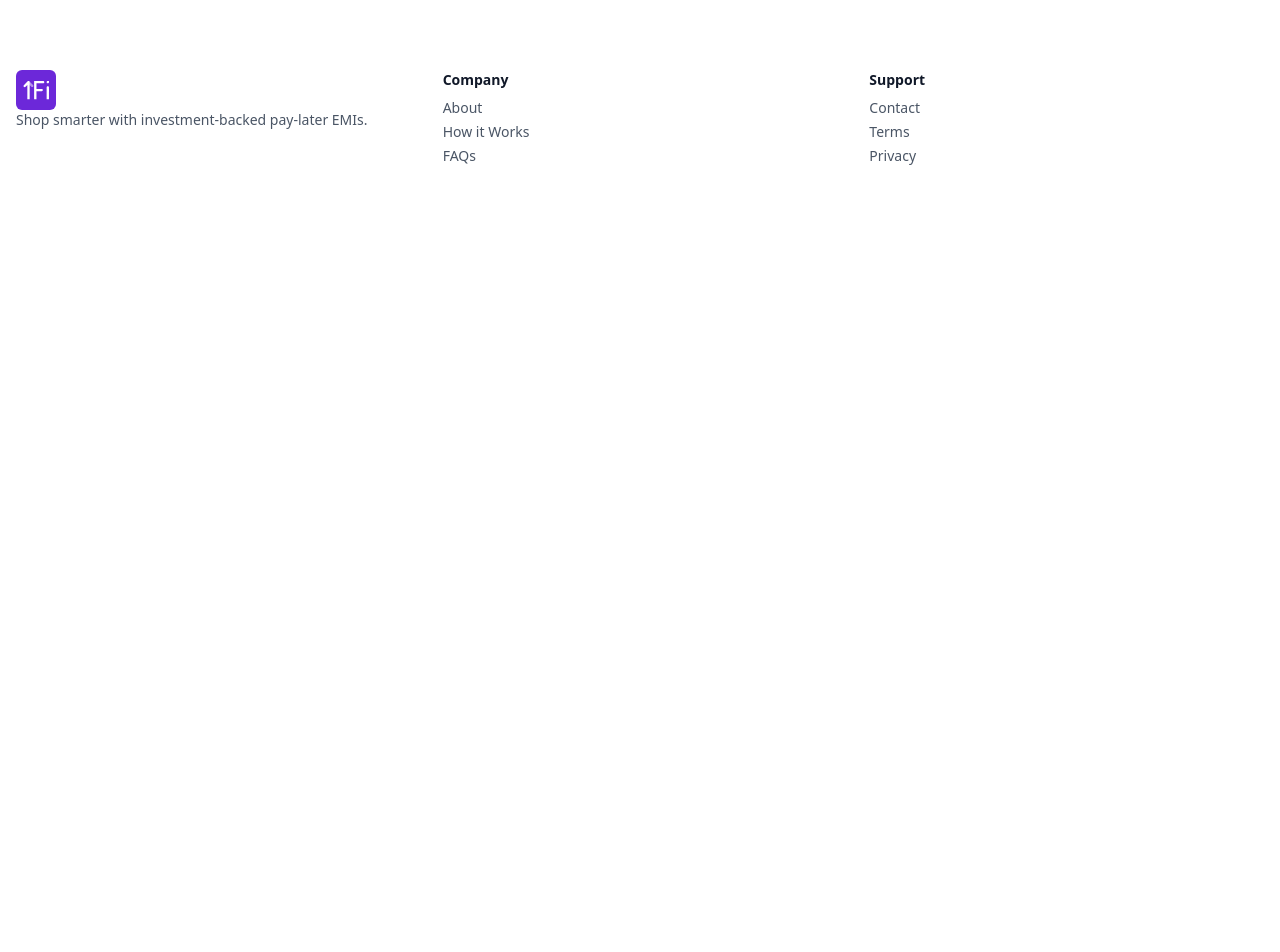
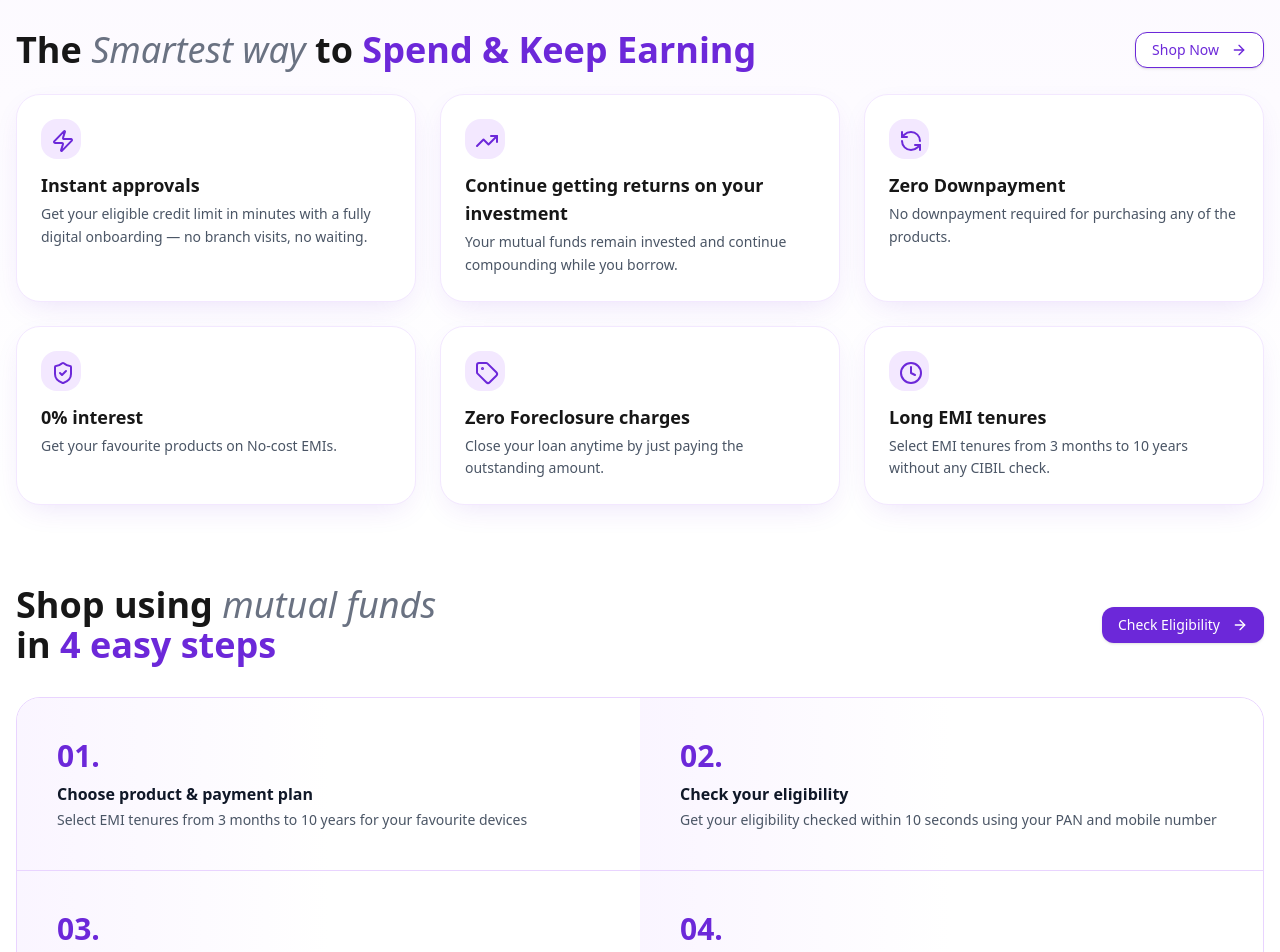
Before and after one commit to igaurav13/lms-1fi, a Next.js app: page / in a window 1280 px wide. Shown: the part 540-1492 px from the top of the page. Before the commit the page ends 880 px from the top, so only its background shows below. Built offline with nearby package versions, Linux system fonts and the light colour scheme.

Commit message:
revamp landing page

```diff
--- a/src/app/create-application/page.jsx
+++ b/src/app/create-application/page.jsx
@@ -131,3 +131,4 @@ export default function CreateApplicationPage() {
     </PageShell>
   );
 }
+w
--- a/src/app/loan-applications/page.jsx
+++ b/src/app/loan-applications/page.jsx
@@ -43,7 +43,7 @@ export default function LoanApplicationsPage() {
                   <TableCell>{a.loanProduct.name}</TableCell>
                   <TableCell>₹{a.requestedAmount}</TableCell>
                   <TableCell>
-                    <StatusBadge value={a.status} />
+                    <StatusBadge value={a.status}/>
                   </TableCell>
                 </TableRow>
               ))}
--- a/src/app/page.js
+++ b/src/app/page.js
@@ -1,13 +1,28 @@
-'use client';
+"use client";
 
 import { Button } from "@/components/ui/button";
-import { ArrowRight, Search, Sparkles, User } from "lucide-react";
+import {
+  ArrowRight,
+  Search,
+  Sparkles,
+  Zap,
+  TrendingUp,
+  RefreshCcw,
+  ShieldCheck,
+  Tag,
+  Clock,
+  Instagram,
+  Github,
+  Linkedin,
+  Twitter,
+  X,
+} from "lucide-react";
 import { motion } from "framer-motion";
-
 
 export default function MutualFundsLandingPage() {
   return (
     <div className="min-h-screen bg-linear-to-b from-purple-50 via-white to-white">
+
       {/* Hero Section */}
       <section className="max-w-5xl mx-auto px-4 text-center py-20">
         <motion.div
@@ -16,16 +31,20 @@ export default function MutualFundsLandingPage() {
           transition={{ duration: 0.5 }}
           className="inline-flex items-center gap-2 px-3 py-1 rounded-full bg-purple-100 text-[#6c28d9] text-xs font-medium"
         >
-          <Sparkles className="w-3 h-3" /> New — No‑cost EMIs backed by mutual funds
+          <Sparkles className="w-3 h-3" />
+          New — No-cost EMIs backed by mutual funds
         </motion.div>
 
         <h1 className="mt-6 text-4xl md:text-6xl font-bold leading-tight">
-          Shop today <span className="italic font-light text-gray-500">Pay later</span> using
+          Shop today{" "}
+          <span className="italic font-light text-gray-500">Pay later</span> using
           <span className="block text-[#6c28d9]">mutual funds.</span>
         </h1>
 
         <p className="mt-4 text-gray-600">
-          No <span className="font-semibold">credit</span> score required. No <span className="font-semibold">interest</span>.<br />
+          No <span className="font-semibold">credit</span> score required. No{" "}
+          <span className="font-semibold">interest</span>.
+          <br />
           Fully backed by your <span className="font-semibold">investments</span>.
         </p>
 
@@ -35,20 +54,136 @@ export default function MutualFundsLandingPage() {
             <ArrowRight className="w-4 h-4 ml-1" />
           </Button>
 
-          <Button variant="outline" className="rounded-xl cursor-pointer border-[#6c28d9] text-[#6c28d9]">
+          <Button
+            variant="outline"
+            className="rounded-xl cursor-pointer border-[#6c28d9] text-[#6c28d9]"
+          >
             <Search className="w-4 h-4 mr-1" /> Start Shopping
           </Button>
         </div>
       </section>
 
+      {/* HOW IT WORKS (Benefits Grid) */}
+      <section className="max-w-7xl mx-auto px-4 pb-20">
+        <div className="flex items-center justify-between mb-6">
+          <h2 className="text-3xl md:text-4xl font-semibold">
+            The <span className="italic font-light text-gray-500">Smartest way</span> to{" "}
+            <span className="text-[#6c28d9] font-bold">Spend & Keep Earning</span>
+          </h2>
+
+          <Button
+            variant="outline"
+            className="rounded-xl cursor-pointer border-[#6c28d9] text-[#6c28d9]"
+          >
+            Shop Now <ArrowRight className="w-4 h-4 ml-1" />
+          </Button>
+        </div>
+
+        <div className="grid md:grid-cols-3 gap-6">
+
+          <Card icon={<Zap />} title="Instant approvals"
+            desc="Get your eligible credit limit in minutes with a fully digital onboarding — no branch visits, no waiting." />
+
+          <Card icon={<TrendingUp />} title="Continue getting returns on your investment"
+            desc="Your mutual funds remain invested and continue compounding while you borrow." />
+
+          <Card icon={<RefreshCcw />} title="Zero Downpayment"
+            desc="No downpayment required for purchasing any of the products." />
+
+          <Card icon={<ShieldCheck />} title="0% interest"
+            desc="Get your favourite products on No-cost EMIs." />
+
+          <Card icon={<Tag />} title="Zero Foreclosure charges"
+            desc="Close your loan anytime by just paying the outstanding amount." />
+
+          <Card icon={<Clock />} title="Long EMI tenures"
+            desc="Select EMI tenures from 3 months to 10 years without any CIBIL check." />
+
+        </div>
+      </section>
+
+      {/* ⭐ NEW SECTION — 4 Step Flow */}
+      <section className="max-w-7xl mx-auto px-4 pb-24">
+
+        <div className="flex items-center justify-between mb-8">
+          <h2 className="text-3xl md:text-4xl font-semibold">
+            Shop using <span className="italic font-light text-gray-500">mutual funds</span><br />
+            in <span className="text-[#6c28d9] font-bold">4 easy steps</span>
+          </h2>
+
+          <Button className="rounded-xl px-4 py-2 bg-[#6c28d9] hover:bg-[#6c28d9] text-white">
+            Check Eligibility <ArrowRight className="w-4 h-4 ml-1" />
+          </Button>
+        </div>
+
+        <div className="rounded-3xl border border-purple-200 overflow-hidden">
+
+          <div className="grid md:grid-cols-2">
+
+            {/* STEP 01 */}
+            <Step
+              number="01."
+              gradient
+              title="Choose product & payment plan"
+              desc="Select EMI tenures from 3 months to 10 years for your favourite devices"
+            />
+
+            {/* STEP 02 */}
+            <Step
+              number="02."
+              title="Check your eligibility"
+              desc="Get your eligibility checked within 10 seconds using your PAN and mobile number"
+            />
+          </div>
+
+          <div className="border-t border-purple-200 grid md:grid-cols-2">
+
+            {/* STEP 03 */}
+            <Step
+              number="03."
+              title="Pledge mutual funds"
+              desc="Pledge your mutual funds seamlessly and securely via CAMS, KFin, or MFCentral"
+            />
+
+            {/* STEP 04 */}
+            <Step
+              number="04."
+              title="Complete your purchase"
+              desc="Have your device delivered, repay the amount at your own terms"
+            />
+          </div>
+        </div>
+      </section>
 
 {/* Footer */}
-      <footer className=" py-10 bg-white/70 ">
+<footer className="py-20 bg-[#f7f8fa]">
   <div className="max-w-7xl mx-auto px-4 grid md:grid-cols-3 gap-8 text-sm text-gray-600">
+
+    {/* Brand + Social */}
     <div>
-            <img src="/1fi.svg" width={40} height={40} className="rounded-md"/>
-            <p>Shop smarter with investment‑backed pay‑later EMIs.</p>
+      <img src="/1fi.svg" width={40} height={40} className="rounded-md mb-2" />
+      <p>Shop smarter with investment-backed pay-later EMIs.</p>
+
+      <div className="flex items-center gap-3 mt-4">
+        <a href="#" className="p-2 rounded-lg border border-purple-200 hover:border-[#6c28d9] hover:text-[#6c28d9] transition">
+          <X className="w-4 h-4" />
+        </a>
+
+        <a href="#" className="p-2 rounded-lg border border-purple-200 hover:border-[#6c28d9] hover:text-[#6c28d9] transition">
+          <Linkedin className="w-4 h-4" />
+        </a>
+
+        <a href="#" className="p-2 rounded-lg border border-purple-200 hover:border-[#6c28d9] hover:text-[#6c28d9] transition">
+          <Instagram className="w-4 h-4" />
+        </a>
+
+        <a href="#" className="p-2 rounded-lg border border-purple-200 hover:border-[#6c28d9] hover:text-[#6c28d9] transition">
+          <Github className="w-4 h-4" />
+        </a>
       </div>
+    </div>
+
+    {/* Company */}
     <div className="space-y-2">
       <p className="font-semibold text-gray-900">Company</p>
       <ul className="space-y-1">
@@ -57,6 +192,8 @@ export default function MutualFundsLandingPage() {
         <li><a href="#faqs" className="hover:text-[#6c28d9]">FAQs</a></li>
       </ul>
     </div>
+
+    {/* Support */}
     <div className="space-y-2">
       <p className="font-semibold text-gray-900">Support</p>
       <ul className="space-y-1">
@@ -65,9 +202,49 @@ export default function MutualFundsLandingPage() {
         <li><a href="#" className="hover:text-[#6c28d9]">Privacy</a></li>
       </ul>
     </div>
+
   </div>
 </footer>
 
     </div>
   );
 }
+
+/* Feature Card */
+function Card({ icon, title, desc }) {
+  return (
+    <motion.div
+      whileHover={{ y: -4 }}
+      className="rounded-3xl bg-white border border-purple-100 p-6 shadow-[0_10px_30px_-10px_rgba(108,40,217,0.15)]"
+    >
+      <div className="w-10 h-10 rounded-2xl bg-purple-100 flex items-center justify-center text-[#6c28d9] mb-3">
+        <span className="w-5 h-5">{icon}</span>
+      </div>
+
+      <h3 className="font-semibold text-lg mb-1">{title}</h3>
+      <p className="text-gray-600 text-sm leading-relaxed">{desc}</p>
+    </motion.div>
+  );
+}
+
+/* Step Row */
+function Step({ number, title, desc, gradient = true }) {
+  return (
+    <div
+      className={
+        "p-8 md:p-10 " +
+        (gradient
+          ? "bg-linear-to-r from-purple-50 via-white to-white"
+          : "bg-white")
+      }
+    >
+      <p className="text-3xl font-semibold text-[#6c28d9] mb-2">{number}</p>
+
+      <h4 className="font-semibold text-gray-900">{title}</h4>
+
+      <p className="text-gray-600 text-sm mt-1">
+        {desc}
+      </p>
+    </div>
+  );
+}
--- a/src/components/status-badge.jsx
+++ b/src/components/status-badge.jsx
@@ -10,7 +10,7 @@ export function StatusBadge({ value }) {
   }[value] || "outline";
 
   return (
-    <Badge variant={variant} className="px-3 py-1 rounded-full">
+    <Badge variant={variant} className="px-4 py-2 rounded-lg border-[#6c28d9] bg-white">
       {value}
     </Badge>
   );
```
Lines whose indentation alone changed are shown as unchanged.
